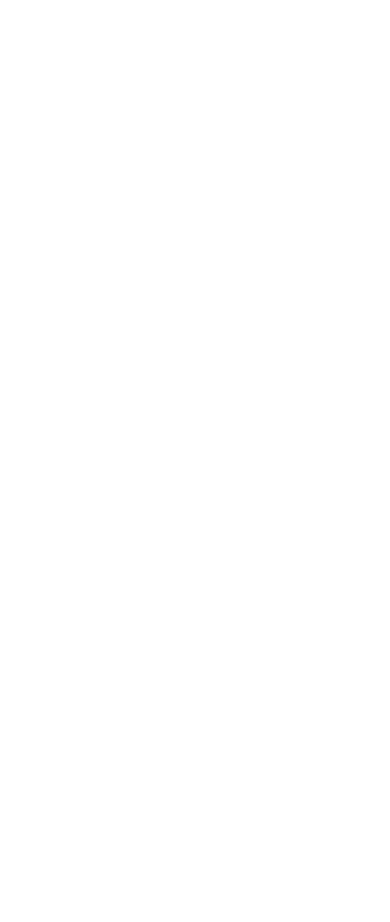
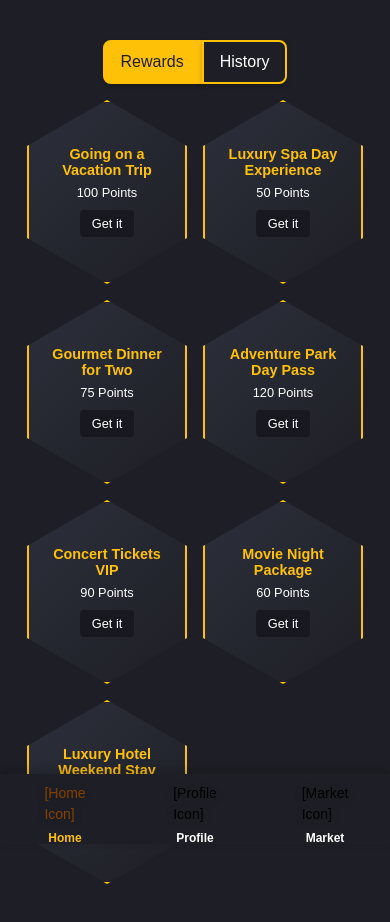
Before and after one commit to g4meChanger/TestStyleBeeMazing, a plain HTML site: page style3.html in a window 390 px wide. Before the commit the page ends 844 px from the top, so only its background shows below. Drawn offline with nearby package versions, Linux system fonts and the light colour scheme.

Commit message:
different styles.

```diff
--- a/style3.html
+++ b/style3.html
@@ -0,0 +1,544 @@
+<!DOCTYPE html>
+<html lang="en">
+<head>
+  <meta charset="UTF-8">
+  <meta name="viewport" content="width=device-width, initial-scale=1.0">
+  <title>BeeMazing Rewards - Style 3</title>
+  <script src="https://cdn.tailwindcss.com"></script>
+  <style>
+    :root {
+      --primary-color: #D32F2F; /* Red for bee theme */
+      --secondary-color: #1E1F26; /* Black for backgrounds */
+      --accent-color: #FFC107; /* Yellow for highlights */
+      --light-bg: #1E1F26; /* Black background */
+      --text-color: #FFFFFF; /* White text for contrast */
+      --danger-color: #D32F2F;
+      --modal-bg: rgba(33, 33, 33, 0.7);
+      --header-height: 58px;
+      --footer-height: 70px;
+      --add-btn-height: 80px;
+      --border-dark: #D32F2F; /* Red borders */
+      --light-text: #FFFFFF;
+    }
+    body {
+      font-family: 'Arial', sans-serif;
+      background-color: var(--light-bg);
+      color: var(--text-color);
+      padding-bottom: var(--footer-height);
+      margin: 0;
+    }
+    .custom-container {
+      width: 100%;
+      max-width: 1200px;
+      margin: 0 auto;
+      padding: 1rem;
+      display: flex;
+      flex-direction: column;
+      align-items: center;
+    }
+    .progress-bar-container {
+      width: 100%;
+      max-width: 500px;
+      margin: 1rem 0;
+      background: #333;
+      border-radius: 20px;
+      padding: 5px;
+      border: 2px solid var(--accent-color);
+      box-shadow: 0 0 5px var(--accent-color);
+    }
+    .progress-bar {
+      height: 20px;
+      background: linear-gradient(90deg, var(--accent-color), var(--primary-color));
+      border-radius: 15px;
+      width: 0%;
+      transition: width 0.5s ease;
+      position: relative;
+    }
+    .progress-bar::after {
+      content: "Hive Points: 0";
+      position: absolute;
+      right: 10px;
+      top: 50%;
+      transform: translateY(-50%);
+      color: var(--text-color);
+      font-size: 12px;
+      font-weight: bold;
+    }
+    .honeycomb-grid {
+      display: grid;
+      grid-template-columns: repeat(2, minmax(0, 200px));
+      gap: 1.5rem;
+      justify-items: center;
+      justify-content: center;
+      width: 100%;
+      max-width: 450px;
+      margin: 0 auto;
+    }
+    .honeycomb-cell {
+      transition: all 0.3s ease;
+      background-color: var(--secondary-color);
+      border: 2px solid var(--accent-color);
+      perspective: 1000px;
+      position: relative;
+      width: 200px;
+      height: 230px;
+      clip-path: polygon(50% 0%, 100% 25%, 100% 75%, 50% 100%, 0% 75%, 0% 25%);
+      background: linear-gradient(135deg, #2C2F3A, #1E1F26);
+      box-shadow: 0 4px 10px rgba(0, 0, 0, 0.3);
+    }
+    .honeycomb-cell:hover {
+      box-shadow: 0 0 10px var(--accent-color);
+    }
+    .honeycomb-cell-inner {
+      position: relative;
+      width: 100%;
+      height: 100%;
+      transition: transform 0.6s;
+      transform-style: preserve-3d;
+    }
+    .honeycomb-cell.flipped .honeycomb-cell-inner {
+      transform: rotateY(180deg);
+    }
+    .honeycomb-cell-front, .honeycomb-cell-back {
+      position: absolute;
+      width: 100%;
+      height: 100%;
+      backface-visibility: hidden;
+      display: flex;
+      flex-direction: column;
+      justify-content: center;
+      align-items: center;
+      padding: 1rem;
+      clip-path: polygon(50% 0%, 100% 25%, 100% 75%, 50% 100%, 0% 75%, 0% 25%);
+      background: linear-gradient(135deg, #2C2F3A, #1E1F26);
+      cursor: pointer;
+    }
+    .honeycomb-cell-front h3, .honeycomb-cell-back h3 {
+      font-size: 1.1rem;
+      line-height: 1.2;
+      overflow-wrap: break-word;
+      text-align: center;
+    }
+    .honeycomb-cell-front p, .honeycomb-cell-back p {
+      font-size: 0.9rem;
+      margin-top: 0.25rem;
+    }
+    .honeycomb-cell-back {
+      transform: rotateY(180deg);
+      background: linear-gradient(135deg, var(--accent-color), #FF9800);
+    }
+    .purchase-indicator {
+      position: absolute;
+      top: 5px;
+      left: 50%;
+      transform: translateX(-50%);
+      background: var(--primary-color);
+      color: var(--text-color);
+      border-radius: 50%;
+      width: 28px;
+      height: 28px;
+      display: flex;
+      align-items: center;
+      justify-content: center;
+      font-size: 16px;
+      font-weight: bold;
+      display: none;
+      box-shadow: 0 2px 5px rgba(0, 0, 0, 0.3);
+    }
+    .receive-options select {
+      background-color: var(--secondary-color);
+      color: var(--text-color);
+      border: 2px solid var(--primary-color);
+      border-radius: 5px;
+      padding: 2px;
+      font-size: 14px;
+      max-width: 80px;
+      text-align: center;
+    }
+    .receive-options select option {
+      background-color: var(--secondary-color);
+      color: var(--text-color);
+    }
+    .btn-primary:disabled {
+      background-color: #4a4b55;
+      cursor: not-allowed;
+      opacity: 0.6;
+    }
+    @media (max-width: 640px) {
+      .honeycomb-grid {
+        grid-template-columns: repeat(2, minmax(0, 160px));
+        gap: 1rem;
+        max-width: 350px;
+      }
+      .honeycomb-cell {
+        width: 160px;
+        height: 184px;
+      }
+      .honeycomb-cell-front, .honeycomb-cell-back {
+        padding: 0.75rem;
+      }
+      .honeycomb-cell-front h3, .honeycomb-cell-back h3 {
+        font-size: 0.9rem;
+        line-height: 1.1;
+      }
+      .honeycomb-cell-front p, .honeycomb-cell-back p {
+        font-size: 0.8rem;
+      }
+      .purchase-indicator {
+        width: 24px;
+        height: 24px;
+        font-size: 14px;
+        top: 3px;
+      }
+      .receive-options select {
+        max-width: 60px;
+        font-size: 12px;
+      }
+      .btn-primary {
+        font-size: 0.8rem;
+        padding: 0.25rem 0.75rem;
+      }
+    }
+    .btn-primary {
+      background-color: #171820;
+      color: var(--text-color);
+      border-radius: 5px;
+    }
+    .btn-primary:hover:not(:disabled) {
+      background-color: #2a2b35;
+    }
+    .tab-button {
+      border: 2px solid var(--accent-color);
+      background: var(--secondary-color);
+      box-shadow: 0 2px 5px rgba(0, 0, 0, 0.2);
+    }
+    .footer {
+      position: fixed;
+      bottom: 0;
+      width: 100%;
+      display: flex;
+      justify-content: space-around;
+      background: var(--secondary-color);
+      padding: 10px 0;
+      box-shadow: 0 -4px 10px rgba(0, 0, 0, 0.2);
+      z-index: 100;
+      height: var(--footer-height);
+    }
+    .footer a {
+      text-decoration: none;
+      color: var(--light-text);
+      display: flex;
+      flex-direction: column;
+      align-items: center;
+      transition: transform 0.3s ease;
+    }
+    .footer a:hover {
+      transform: scale(1.1);
+    }
+    .footer-icon span {
+      font-size: 12px;
+      margin-top: 5px;
+      font-weight: 600;
+    }
+    .footer-icon .icon-placeholder {
+      width: 40px;
+      height: 40px;
+      display: flex;
+      align-items: center;
+      justify-content: center;
+      font-size: 14px;
+      color: var(--light-text);
+      filter: invert(100%) drop-shadow(0 2px 4px rgba(0, 0, 0, 0.2));
+    }
+    .footer a.active .icon-placeholder {
+      filter: invert(77%) sepia(88%) saturate(900%) hue-rotate(0deg) brightness(100%) contrast(100%) drop-shadow(0 2px 4px rgba(0, 0, 0, 0.2));
+    }
+    .footer a.active span {
+      color: var(--accent-color);
+    }
+  </style>
+</head>
+<body class="min-h-screen">
+  <div class="custom-container">
+    <div id="style-3">
+      <h2 class="text-2xl font-bold text-center mb-6 text-[var(--accent-color)]"></h2>
+      </div>
+      <div class="flex justify-center mb-4">
+        <button onclick="showTab('rewards')" class="tab-button px-4 py-2 bg-[var(--accent-color)] text-[var(--secondary-color)] rounded-l-lg">Rewards</button>
+        <button onclick="showTab('history')" class="tab-button px-4 py-2 bg-[var(--secondary-color)] text-[var(--text-color)] rounded-r-lg">History</button>
+      </div>
+      <div id="rewards" class="tab-content">
+        <div class="honeycomb-grid">
+          <div class="honeycomb-cell" data-reward="Going on a Vacation Trip">
+            <div class="honeycomb-cell-inner">
+              <div class="honeycomb-cell-front text-center">
+                <span class="purchase-indicator" data-count="0"></span>
+                <h3 class="text-lg font-semibold text-[var(--accent-color)]">Going on a Vacation Trip</h3>
+                <p class="text-[var(--text-color)]">100 Points</p>
+                <button onclick="buyReward('Going on a Vacation Trip', 100)" class="mt-2 px-3 py-1 btn-primary rounded">Get it</button>
+              </div>
+              <div class="honeycomb-cell-back text-center">
+                <h3 class="text-lg font-semibold text-[var(--secondary-color)]">Going on a Vacation Trip</h3>
+                <div class="receive-options flex flex-wrap justify-center gap-2 my-2"></div>
+                <button onclick="confirmReceived('Going on a Vacation Trip')" class="px-3 py-1 btn-primary rounded">Received</button>
+              </div>
+            </div>
+          </div>
+          <div class="honeycomb-cell" data-reward="Luxury Spa Day Experience">
+            <div class="honeycomb-cell-inner">
+              <div class="honeycomb-cell-front text-center">
+                <span class="purchase-indicator" data-count="0"></span>
+                <h3 class="text-lg font-semibold text-[var(--accent-color)]">Luxury Spa Day Experience</h3>
+                <p class="text-[var(--text-color)]">50 Points</p>
+                <button onclick="buyReward('Luxury Spa Day Experience', 50)" class="mt-2 px-3 py-1 btn-primary rounded">Get it</button>
+              </div>
+              <div class="honeycomb-cell-back text-center">
+                <h3 class="text-lg font-semibold text-[var(--secondary-color)]">Luxury Spa Day Experience</h3>
+                <div class="receive-options flex flex-wrap justify-center gap-2 my-2"></div>
+                <button onclick="confirmReceived('Luxury Spa Day Experience')" class="px-3 py-1 btn-primary rounded">Received</button>
+              </div>
+            </div>
+          </div>
+          <div class="honeycomb-cell" data-reward="Gourmet Dinner for Two">
+            <div class="honeycomb-cell-inner">
+              <div class="honeycomb-cell-front text-center">
+                <span class="purchase-indicator" data-count="0"></span>
+                <h3 class="text-lg font-semibold text-[var(--accent-color)]">Gourmet Dinner for Two</h3>
+                <p class="text-[var(--text-color)]">75 Points</p>
+                <button onclick="buyReward('Gourmet Dinner for Two', 75)" class="mt-2 px-3 py-1 btn-primary rounded">Get it</button>
+              </div>
+              <div class="honeycomb-cell-back text-center">
+                <h3 class="text-lg font-semibold text-[var(--secondary-color)]">Gourmet Dinner for Two</h3>
+                <div class="receive-options flex flex-wrap justify-center gap-2 my-2"></div>
+                <button onclick="confirmReceived('Gourmet Dinner for Two')" class="px-3 py-1 btn-primary rounded">Received</button>
+              </div>
+            </div>
+          </div>
+          <div class="honeycomb-cell" data-reward="Adventure Park Day Pass">
+            <div class="honeycomb-cell-inner">
+              <div class="honeycomb-cell-front text-center">
+                <span class="purchase-indicator" data-count="0"></span>
+                <h3 class="text-lg font-semibold text-[var(--accent-color)]">Adventure Park Day Pass</h3>
+                <p class="text-[var(--text-color)]">120 Points</p>
+                <button onclick="buyReward('Adventure Park Day Pass', 120)" class="mt-2 px-3 py-1 btn-primary rounded">Get it</button>
+              </div>
+              <div class="honeycomb-cell-back text-center">
+                <h3 class="text-lg font-semibold text-[var(--secondary-color)]">Adventure Park Day Pass</h3>
+                <div class="receive-options flex flex-wrap justify-center gap-2 my-2"></div>
+                <button onclick="confirmReceived('Adventure Park Day Pass')" class="px-3 py-1 btn-primary rounded">Received</button>
+              </div>
+            </div>
+          </div>
+          <div class="honeycomb-cell" data-reward="Concert Tickets VIP">
+            <div class="honeycomb-cell-inner">
+              <div class="honeycomb-cell-front text-center">
+                <span class="purchase-indicator" data-count="0"></span>
+                <h3 class="text-lg font-semibold text-[var(--accent-color)]">Concert Tickets VIP</h3>
+                <p class="text-[var(--text-color)]">90 Points</p>
+                <button onclick="buyReward('Concert Tickets VIP', 90)" class="mt-2 px-3 py-1 btn-primary rounded">Get it</button>
+              </div>
+              <div class="honeycomb-cell-back text-center">
+                <h3 class="text-lg font-semibold text-[var(--secondary-color)]">Concert Tickets VIP</h3>
+                <div class="receive-options flex flex-wrap justify-center gap-2 my-2"></div>
+                <button onclick="confirmReceived('Concert Tickets VIP')" class="px-3 py-1 btn-primary rounded">Received</button>
+              </div>
+            </div>
+          </div>
+          <div class="honeycomb-cell" data-reward="Movie Night Package">
+            <div class="honeycomb-cell-inner">
+              <div class="honeycomb-cell-front text-center">
+                <span class="purchase-indicator" data-count="0"></span>
+                <h3 class="text-lg font-semibold text-[var(--accent-color)]">Movie Night Package</h3>
+                <p class="text-[var(--text-color)]">60 Points</p>
+                <button onclick="buyReward('Movie Night Package', 60)" class="mt-2 px-3 py-1 btn-primary rounded">Get it</button>
+              </div>
+              <div class="honeycomb-cell-back text-center">
+                <h3 class="text-lg font-semibold text-[var(--secondary-color)]">Movie Night Package</h3>
+                <div class="receive-options flex flex-wrap justify-center gap-2 my-2"></div>
+                <button onclick="confirmReceived('Movie Night Package')" class="px-3 py-1 btn-primary rounded">Received</button>
+              </div>
+            </div>
+          </div>
+          <div class="honeycomb-cell" data-reward="Luxury Hotel Weekend Stay">
+            <div class="honeycomb-cell-inner">
+              <div class="honeycomb-cell-front text-center">
+                <span class="purchase-indicator" data-count="0"></span>
+                <h3 class="text-lg font-semibold text-[var(--accent-color)]">Luxury Hotel Weekend Stay</h3>
+                <p class="text-[var(--text-color)]">150 Points</p>
+                <button onclick="buyReward('Luxury Hotel Weekend Stay', 150)" class="mt-2 px-3 py-1 btn-primary rounded">Get it</button>
+              </div>
+              <div class="honeycomb-cell-back text-center">
+                <h3 class="text-lg font-semibold text-[var(--secondary-color)]">Luxury Hotel Weekend Stay</h3>
+                <div class="receive-options flex flex-wrap justify-center gap-2 my-2"></div>
+                <button onclick="confirmReceived('Luxury Hotel Weekend Stay')" class="px-3 py-1 btn-primary rounded">Received</button>
+              </div>
+            </div>
+          </div>
+        </div>
+      </div>
+      <div id="history" class="tab-content hidden">
+        <div class="honeycomb-grid" id="history-grid">
+          <!-- History entries will be added here -->
+        </div>
+      </div>
+    </div>
+  </div>
+
+  <div class="footer" id="footer">
+    <a href="index.html" class="footer-icon active" aria-label="Home">
+      <div class="icon-placeholder">[Home Icon]</div>
+      <span>Home</span>
+    </a>
+    <a href="#" class="footer-icon" aria-label="Profile">
+      <div class="icon-placeholder">[Profile Icon]</div>
+      <span>Profile</span>
+    </a>
+    <a href="#" class="footer-icon" aria-label="Market">
+      <div class="icon-placeholder">[Market Icon]</div>
+      <span>Market</span>
+    </a>
+  </div>
+
+  <script>
+    console.log('JavaScript loaded successfully');
+
+    const purchases = {
+      "Going on a Vacation Trip": 0,
+      "Luxury Spa Day Experience": 0,
+      "Gourmet Dinner for Two": 0,
+      "Adventure Park Day Pass": 0,
+      "Concert Tickets VIP": 0,
+      "Movie Night Package": 0,
+      "Luxury Hotel Weekend Stay": 0
+    };
+    const rewardPoints = {
+      "Going on a Vacation Trip": 100,
+      "Luxury Spa Day Experience": 50,
+      "Gourmet Dinner for Two": 75,
+      "Adventure Park Day Pass": 120,
+      "Concert Tickets VIP": 90,
+      "Movie Night Package": 60,
+      "Luxury Hotel Weekend Stay": 150
+    };
+    const history = [];
+    let totalPointsSpent = 0;
+
+    document.querySelectorAll('.honeycomb-cell-front, .honeycomb-cell-back').forEach(side => {
+      side.addEventListener('click', (event) => {
+        if (event.target.tagName === 'BUTTON' || event.target.tagName === 'SELECT' || event.target.tagName === 'OPTION') {
+          return;
+        }
+        const cell = side.closest('.honeycomb-cell');
+        const rewardName = cell.dataset.reward;
+        cell.classList.toggle('flipped');
+        if (cell.classList.contains('flipped')) {
+          updateReceiveOptions(rewardName);
+          console.log(`Flipped to back for ${rewardName}, count: ${purchases[rewardName]}`);
+        } else {
+          console.log(`Flipped to front for ${rewardName}, count: ${purchases[rewardName]}`);
+        }
+      });
+    });
+
+    function buyReward(rewardName, points) {
+      purchases[rewardName]++;
+      console.log(`Bought ${rewardName}, new count: ${purchases[rewardName]}`);
+      updatePurchaseIndicator(rewardName);
+    }
+
+    function updatePurchaseIndicator(rewardName) {
+      const cell = document.querySelector(`.honeycomb-cell[data-reward="${rewardName}"]`);
+      const indicator = cell.querySelector('.purchase-indicator');
+      const count = purchases[rewardName];
+      indicator.textContent = count;
+      indicator.style.display = count > 0 ? 'flex' : 'none';
+    }
+
+    function updateReceiveOptions(rewardName) {
+      const cell = document.querySelector(`.honeycomb-cell[data-reward="${rewardName}"]`);
+      const optionsContainer = cell.querySelector('.receive-options');
+      const count = purchases[rewardName];
+      optionsContainer.innerHTML = '';
+      if (count === 0) {
+        optionsContainer.innerHTML = '<p class="text-[var(--secondary-color)]">No items to receive</p>';
+        return;
+      }
+      const select = document.createElement('select');
+      select.name = `receive-count-${rewardName}`;
+      for (let i = 1; i <= count; i++) {
+        const option = document.createElement('option');
+        option.value = i;
+        option.textContent = i;
+        select.appendChild(option);
+      }
+      optionsContainer.appendChild(select);
+    }
+
+    function confirmReceived(rewardName) {
+      const cell = document.querySelector(`.honeycomb-cell[data-reward="${rewardName}"]`);
+      const select = cell.querySelector(`select[name="receive-count-${rewardName}"]`);
+      let count;
+      if (select) {
+        count = parseInt(select.value);
+        console.log(`Before update: ${rewardName} count = ${purchases[rewardName]}, subtracting ${count}`);
+        purchases[rewardName] = Math.max(0, purchases[rewardName] - count);
+        console.log(`After update: ${rewardName} count = ${purchases[rewardName]}`);
+        updatePurchaseIndicator(rewardName);
+      } else {
+        count = 1; // If no dropdown (no purchases), assume receiving 1 item
+      }
+      const now = new Date();
+      const dateTime = `${now.getFullYear()}-${String(now.getMonth() + 1).padStart(2, '0')}-${String(now.getDate()).padStart(2, '0')} ${String(now.getHours()).padStart(2, '0')}:${String(now.getMinutes()).padStart(2, '0')}:${String(now.getSeconds()).padStart(2, '0')}`;
+      history.push({ name: rewardName, count, dateTime });
+      console.log(`Added to history: ${rewardName}, Picked Amount: ${count}, DateTime: ${dateTime}`);
+      updateHistoryTab();
+      cell.classList.remove('flipped');
+    }
+
+    function updateProgressBar() {
+      const progressBar = document.getElementById('progress-bar');
+      const percentage = Math.min((totalPointsSpent / 1000) * 100, 100);
+      progressBar.style.width = `${percentage}%`;
+      progressBar.textContent = `Hive Points: ${totalPointsSpent}`;
+    }
+
+    function updateHistoryTab() {
+      const historyGrid = document.getElementById('history-grid');
+      historyGrid.innerHTML = '';
+      history.forEach((entry, index) => {
+        const card = document.createElement('div');
+        card.className = 'honeycomb-cell p-4 text-center';
+        card.dataset.historyId = index;
+        card.innerHTML = `
+          <h3 class="text-lg font-semibold text-[var(--accent-color)]">${entry.name}</h3>
+          <p class="text-[var(--text-color)]">Picked Amount: ${entry.count}</p>
+          <p class="text-[var(--text-color)] font-bold">${entry.dateTime}</p>
+        `;
+        historyGrid.appendChild(card);
+      });
+    }
+
+    function showTab(tabId) {
+      document.querySelectorAll('.tab-content').forEach(tab => {
+        tab.classList.add('hidden');
+      });
+      document.getElementById(tabId).classList.remove('hidden');
+      document.querySelectorAll('.tab-button').forEach(button => {
+        button.classList.remove('bg-[var(--accent-color)]');
+        button.classList.add('bg-[var(--secondary-color)]');
+        button.classList.remove('text-[var(--secondary-color)]');
+        button.classList.add('text-[var(--text-color)]');
+      });
+      const activeButton = document.querySelector(`button[onclick="showTab('${tabId}')"]`);
+      if (activeButton) {
+        activeButton.classList.remove('bg-[var(--secondary-color)]');
+        activeButton.classList.add('bg-[var(--accent-color)]');
+        activeButton.classList.remove('text-[var(--text-color)]');
+        activeButton.classList.add('text-[var(--secondary-color)]');
+      }
+    }
+
+    window.onload = () => showTab('rewards');
+  </script>
+</body>
+</html>
```
Also changed, not shown: style2.html (+7 -4 lines).
